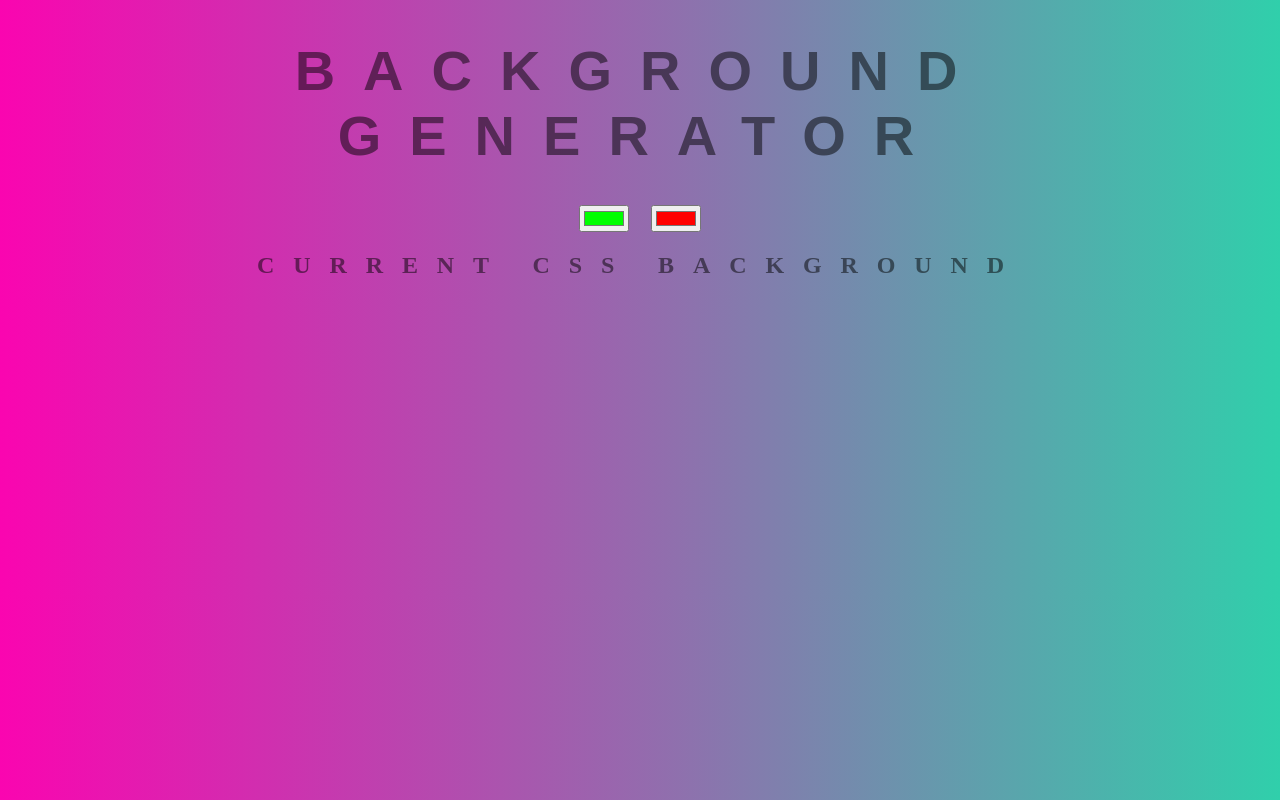
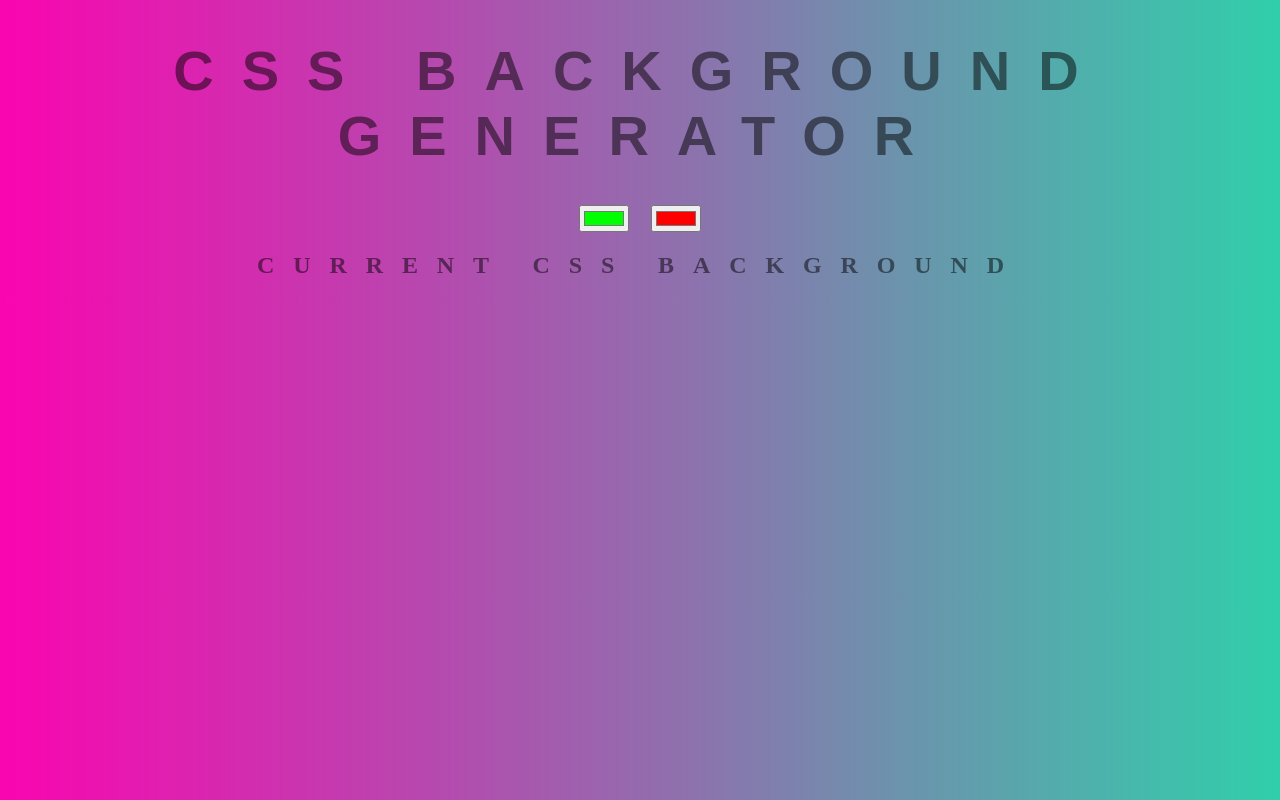
Before and after one commit to bhavyaX/Gradient-background-Gen, a plain HTML site: page index.html in a window 1280 px wide. Drawn offline with Linux system fonts and the light colour scheme.

Commit message:
Update index.html

```diff
--- a/index.html
+++ b/index.html
@@ -5,7 +5,7 @@
 	<link rel="stylesheet" type="text/css" href="bsty.css">
 </head>
 <body id="gradient">
-	<h1>Background Generator</h1>
+	<h1>CSS Background Generator</h1>
 	<input class="color1" name="color1" type="color"  value="#00ff00">
 	<input class="color2" name="color2" type="color"  value="#ff0000">
 	<h2>Current CSS Background</h2>
```
